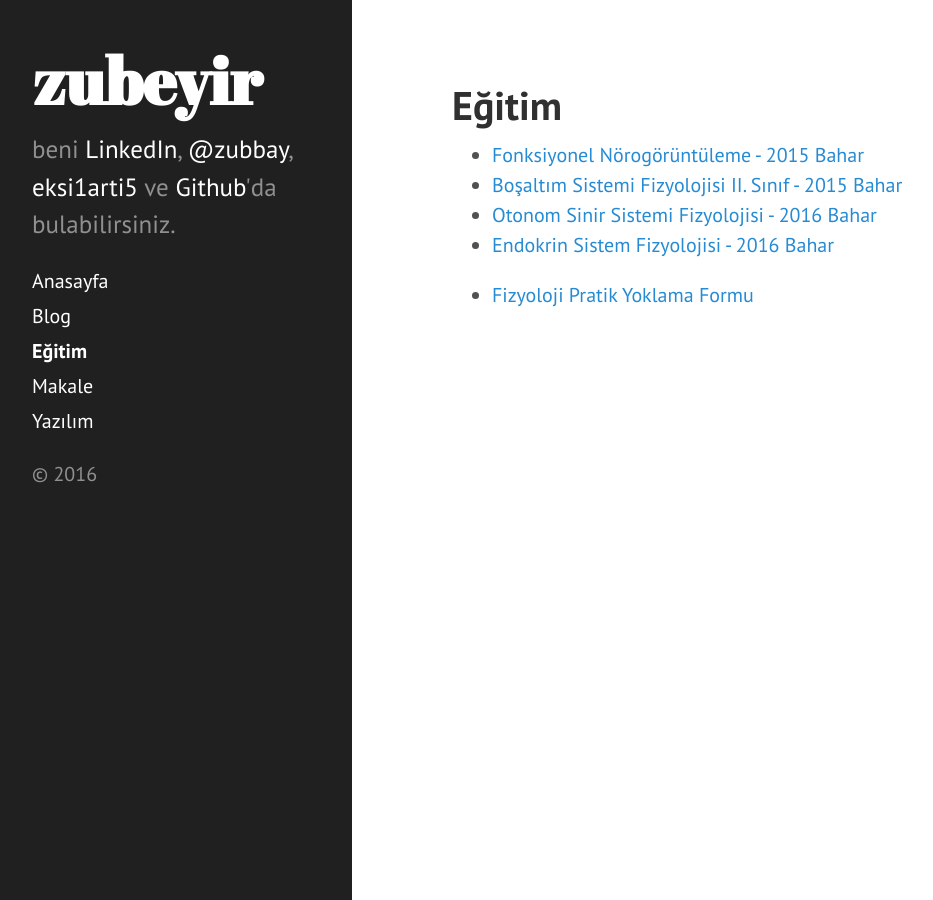
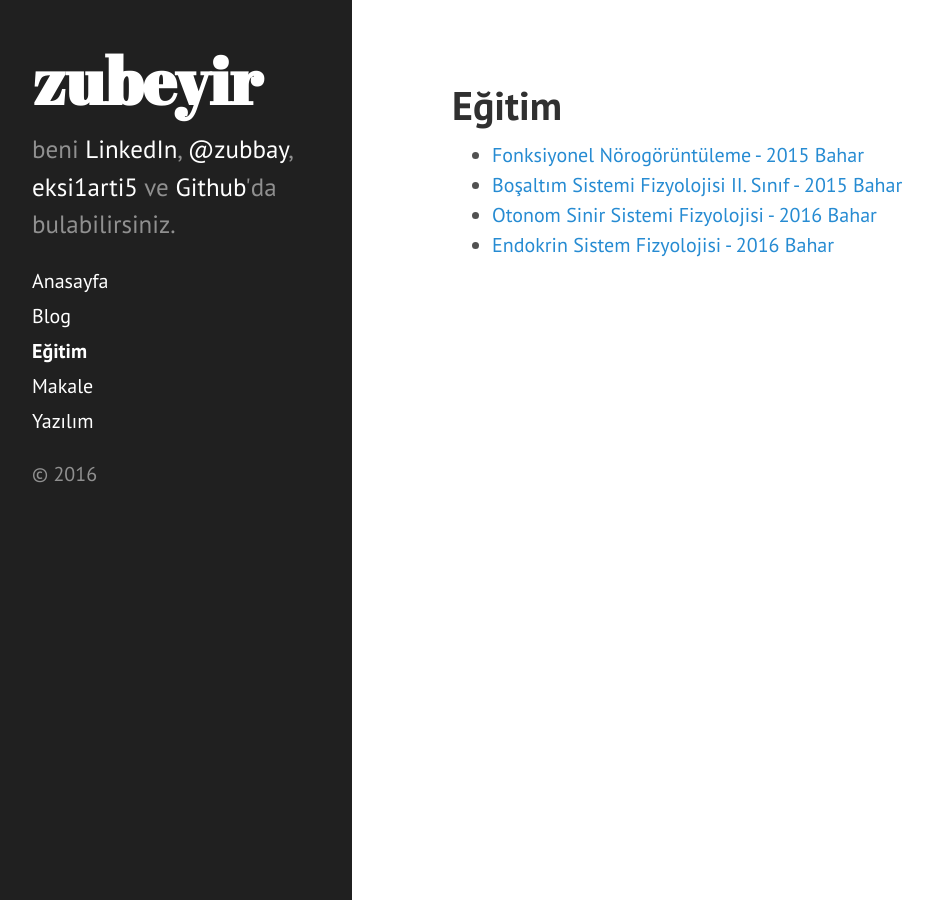
Before and after one commit to zubeyir/zubeyir.github.io, a Jekyll site: the page built from egitim.md, in a window 1280 px wide. Shown: the whole page, without its empty margins (8-941 px from the left). Built offline with Jekyll 4.4.1, drawn with Linux system fonts in a browser that asks for light colours.

Commit message:
Update egitim.md

```diff
--- a/egitim.md
+++ b/egitim.md
@@ -7,6 +7,3 @@ title: Eğitim
 * [Boşaltım Sistemi Fizyolojisi II. Sınıf - 2015 Bahar](http://zubeyir.in/egitim/bosaltim_II_sinif_2015_bahar)
 * [Otonom Sinir Sistemi Fizyolojisi - 2016 Bahar](http://zubeyir.in/egitim/otonom_sinir_sistemi_2016_bahar)
 * [Endokrin Sistem Fizyolojisi - 2016 Bahar](http://zubeyir.in/egitim/endokrin_sistem_2016_Bahar)
-
-
-* [Fizyoloji Pratik Yoklama Formu](https://drive.google.com/open?id=1hr4sAv6BTMhXe_f2dvhEObrMx3cYqWL0MQsnVq23aBY)
```
